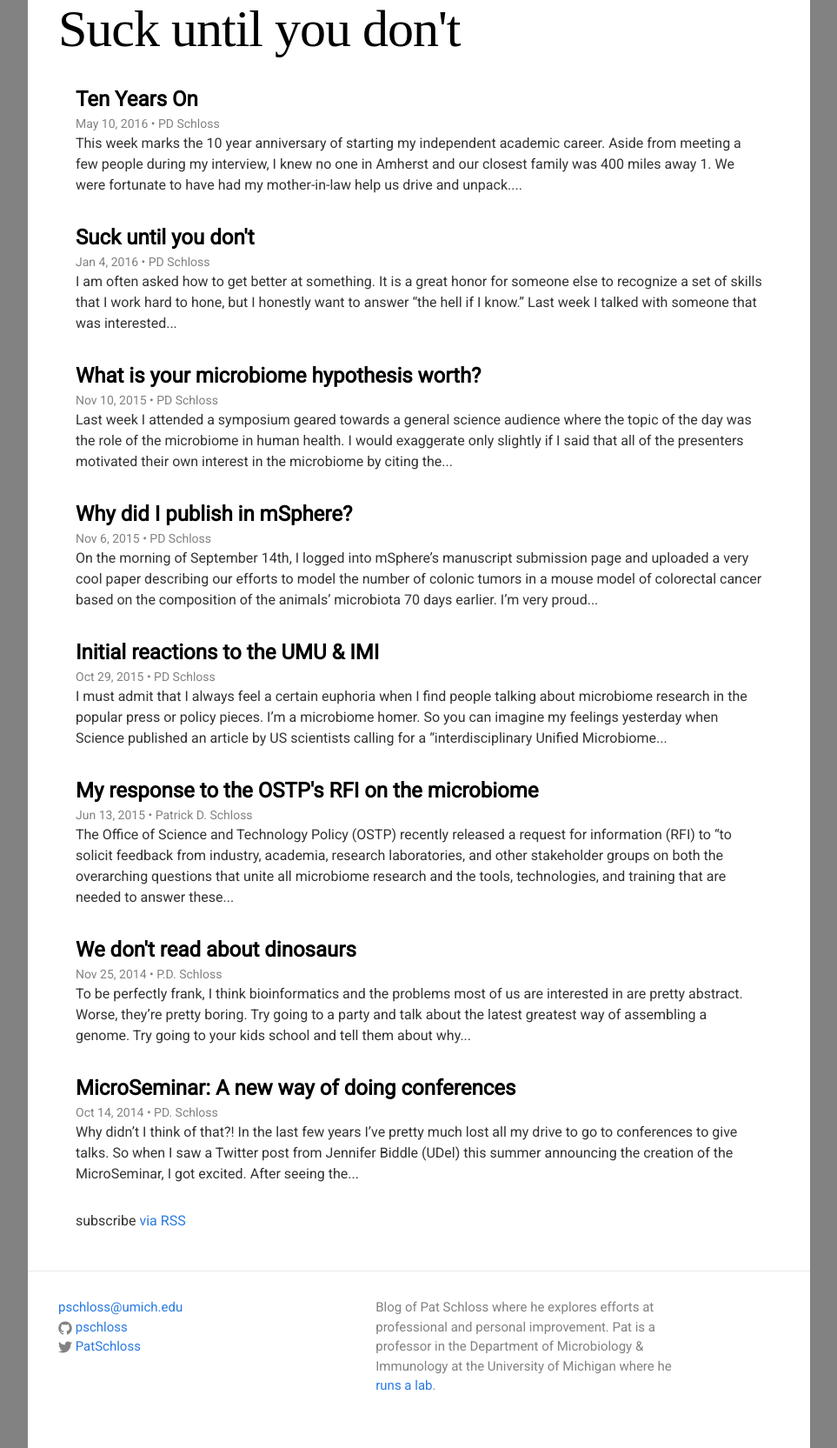
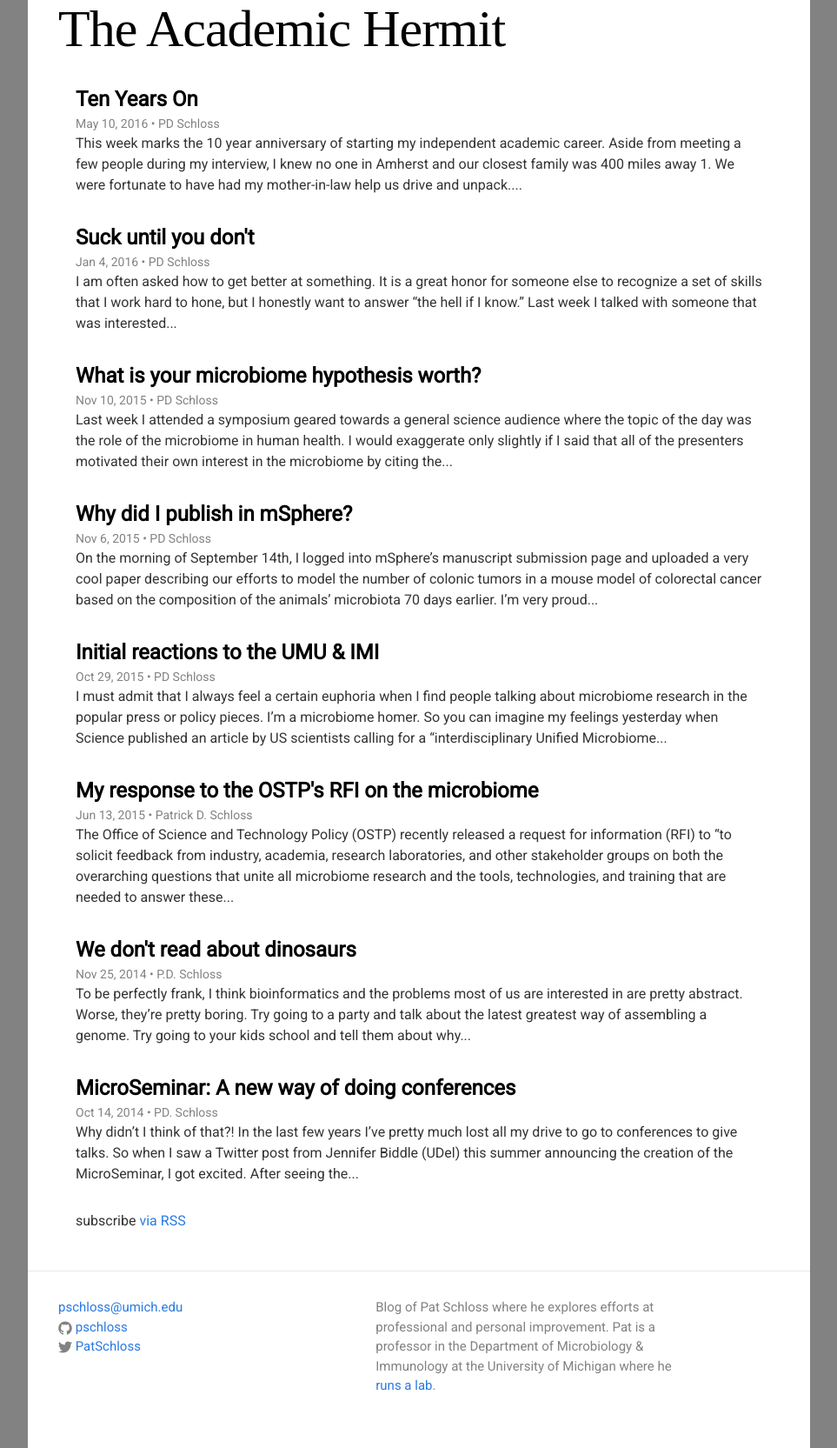
Before and after one commit to pschloss/pschloss.github.io, a Jekyll site: the page built from index.html, in a window 1280 px wide. Shown: the whole page at 87% size, without its empty margins (158-1121 px from the left). Built offline with Jekyll 4.4.1, drawn with Linux system fonts in a browser that asks for light colours.

Commit message:
Fix blog name

```diff
--- a/_config.yml
+++ b/_config.yml
@@ -1,5 +1,5 @@
 # Site settings
-title: Suck until you don't
+title: The Academic Hermit
 email: pschloss@umich.edu
 baseurl: "" # the subpath of your site, e.g. /blog/
 url: "http://pschloss.github.io" # the base hostname & protocol for your site
```
